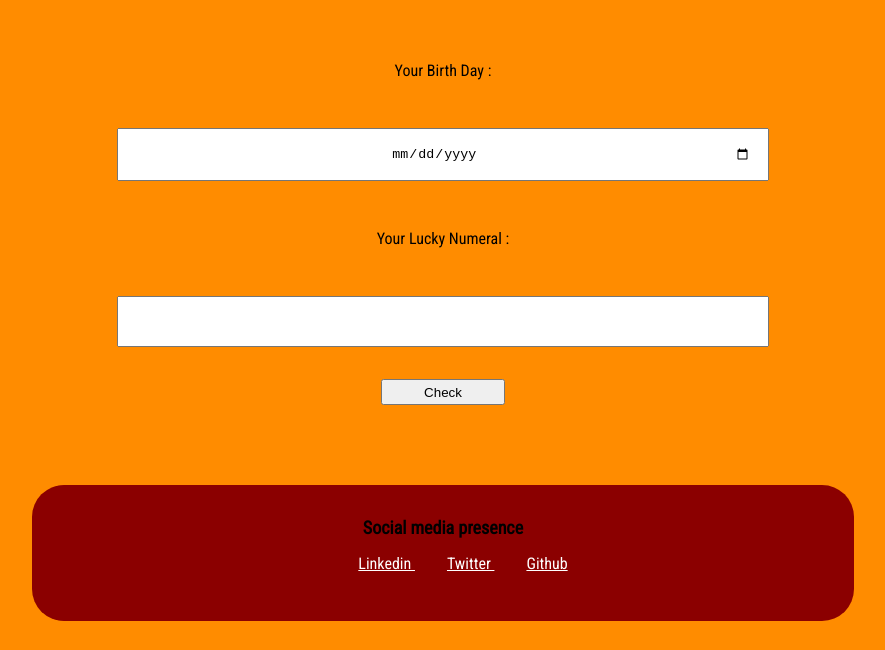
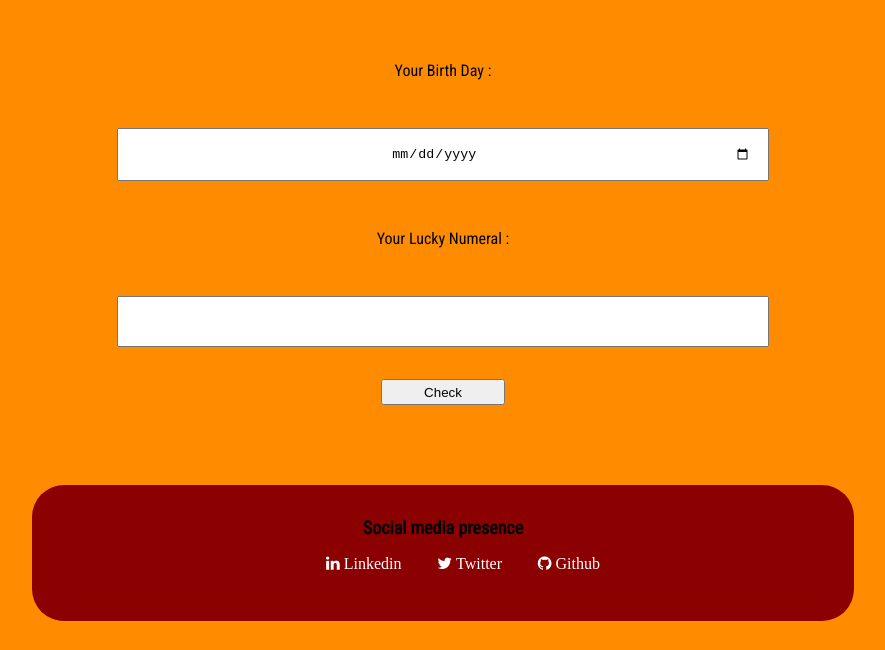
Before and after one commit to Karan-Bharti/Birthdaylogic, a plain HTML site: page index.html in a window 1280 px wide. Shown: the part 150-800 px from the top of the page, without its empty margins (197-1082 px from the left). Drawn offline with Linux system fonts and the light colour scheme.

Commit message:
changes in app.css

```diff
--- a/app.css
+++ b/app.css
@@ -77,6 +77,7 @@ footer{
 }
 .link{
     color: white;
+    text-decoration: none;
 }
 .social-links{
     text-align: center;
--- a/index.html
+++ b/index.html
@@ -6,6 +6,7 @@
     <meta name="viewport" content="width=device-width, initial-scale=1.0">
     <title>Birthdayluck</title>
     <link rel="stylesheet" href="app.css">
+    <link rel="stylesheet" href="https://cdnjs.cloudflare.com/ajax/libs/font-awesome/4.7.0/css/font-awesome.min.css">
 
 </head>
 <body>
@@ -26,11 +27,11 @@
     <footer class="footer">
         <div class="footer-header">Social media presence</div>
         <ul class="social-links">
-            <li class="list-item-inline"><a class="link "
+            <li class="list-item-inline"><a class="link fa fa-linkedin "
                     href="https://www.linkedin.com/in/karan-bharti-6a4940220"> Linkedin </a></li>
-            <li class="list-item-inline"><a class="link "
+            <li class="list-item-inline"><a class="link fa fa-twitter"
                     href="https://twitter.com/KaranBh19246516?s=08 "> Twitter </a></li>
-            <li class="list-item-inline"><a class="link" href="https://github.com/Karan-Bharti">
+            <li class="list-item-inline"><a class="link fa fa-github" href="https://github.com/Karan-Bharti">
                     Github</a> </li>
 
         </ul>
```
